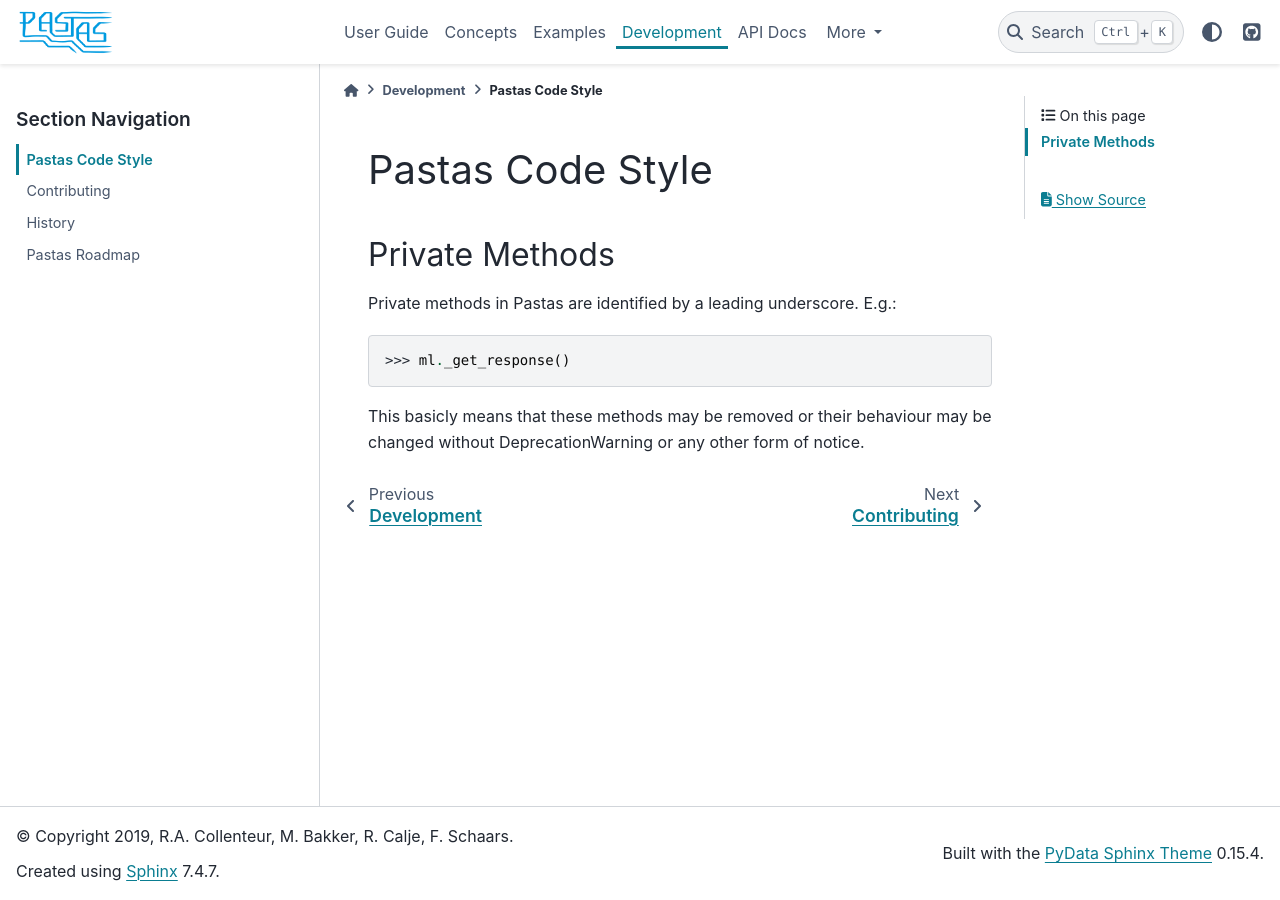
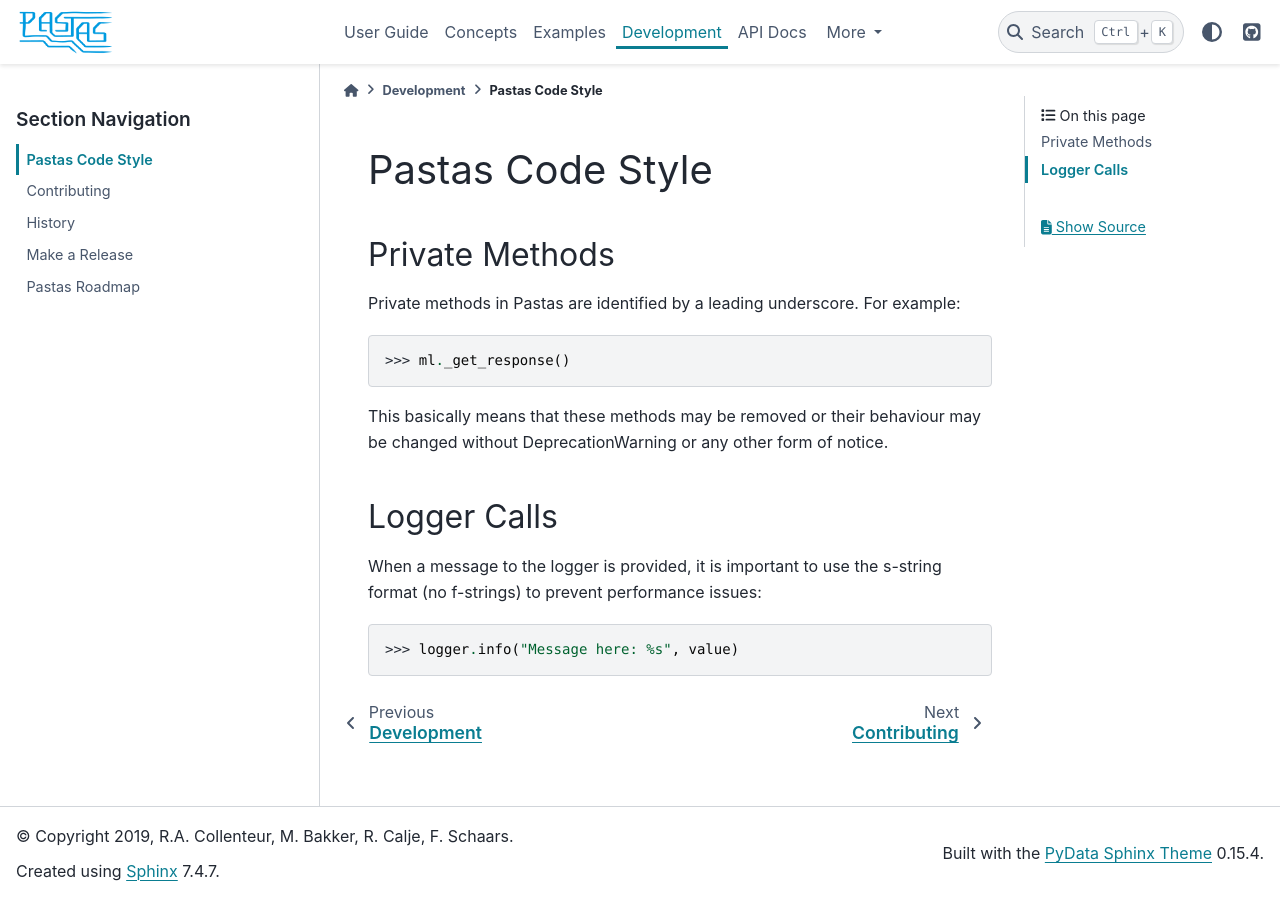
Before and after one commit to pastas/pastas, a Sphinx documentation site: the page built from doc/developers/code_style.rst, in a window 1280 px wide. Built offline with Sphinx 7.4.7 and the PyData theme 0.15.4, drawn with Linux system fonts in a browser that asks for light colours.

Commit message:
Small update of docs

```diff
--- a/doc/api/index.rst
+++ b/doc/api/index.rst
@@ -21,7 +21,6 @@ left-hand menu you will find the different categories of the API documentation.
     rfunc
     solver
     utils
-    project.project
     plots
     stats
 
--- a/doc/developers/code_style.rst
+++ b/doc/developers/code_style.rst
@@ -3,9 +3,16 @@ Pastas Code Style
 
 Private Methods
 ---------------
-Private methods in Pastas are identified by a leading underscore. E.g.:
+Private methods in Pastas are identified by a leading underscore. For example:
 
 >>> ml._get_response()
 
-This basicly means that these methods may be removed or their behaviour may
+This basically means that these methods may be removed or their behaviour may
 be changed without DeprecationWarning or any other form of notice.
+
+Logger Calls
+------------
+When a message to the logger is provided, it is important to use the
+s-string format (no f-strings) to prevent performance issues:
+
+>>> logger.info("Message here: %s", value)
```
Also changed, not shown: doc/developers/new_release.rst (added, +13 -0 lines).
